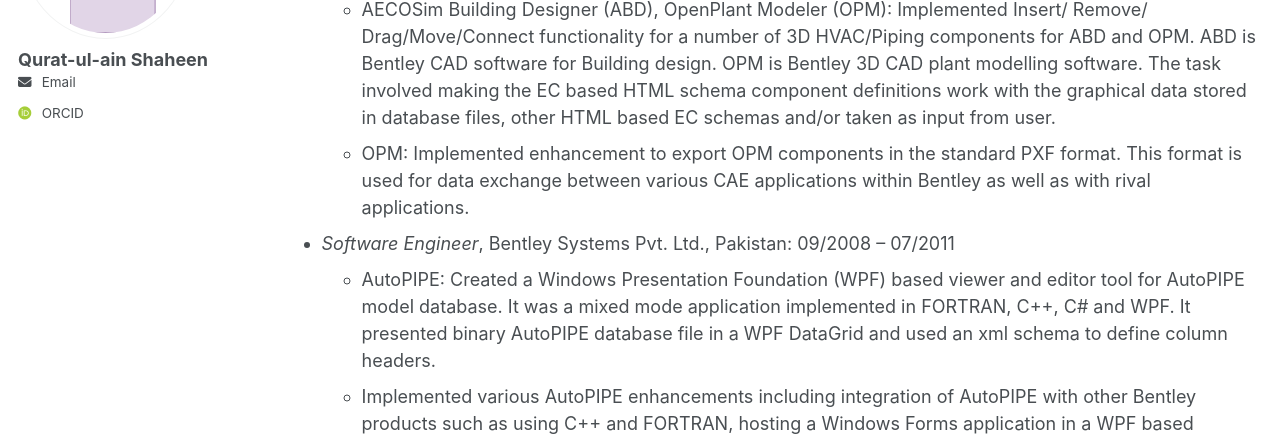
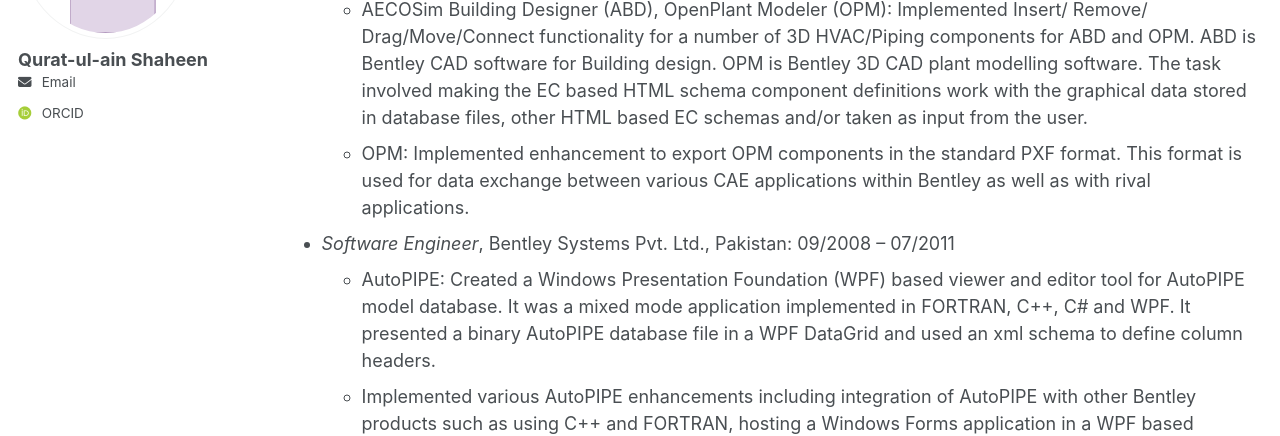
Before and after one commit to QuratulainS/QuratulainS.github.io, a Jekyll site: the page built from _pages/cv.md, in a window 1280 px wide and 900 px high, scrolled down 1363 px. Shown: the part 261-697 px from the top of the window. Built offline with Jekyll 4.4.1, drawn with Linux system fonts in a browser that asks for light colours; some web fonts are replaced; a script bundle is joined from its source files by our own code; library files that are not in the unit come from our copies; some of the changed text lies outside the part shown.

Commit message:
Update cv.md

```diff
--- a/_pages/cv.md
+++ b/_pages/cv.md
@@ -38,9 +38,9 @@
 - *Senior Software Engineer*, Bentley Systems Pvt. Ltd., Pakistan: 03/2012 – 05/2014.
     - Openplant Power PID (OPPID): Implemented enhancement to import/ export an OPPID assembly to a Bentley repository file (DGN). OPPID is a 2D CAD application for Piping Design. The task involved exploring/using Microstation API, Bentley ECFramework to export graphical, relational and business data to a dgn using a workDgn Connection.
     - Implemented ‘Drag’ functionality for a number of 2D components in OPPID. The task involved managing relationships between new and existing components and extensive use of Computer Graphics concepts like Rotation, Translation and Vector mathematics.
-    - AECOSim Building Designer (ABD), OpenPlant Modeler (OPM): Implemented Insert/ Remove/ Drag/Move/Connect functionality for a number of 3D HVAC/Piping components for ABD and OPM. ABD is Bentley CAD software for Building design. OPM is Bentley 3D CAD plant modelling software. The task involved making the EC based HTML schema component definitions work with the graphical data stored in database files, other HTML based EC schemas and/or taken as input from user.
+    - AECOSim Building Designer (ABD), OpenPlant Modeler (OPM): Implemented Insert/ Remove/ Drag/Move/Connect functionality for a number of 3D HVAC/Piping components for ABD and OPM. ABD is Bentley CAD software for Building design. OPM is Bentley 3D CAD plant modelling software. The task involved making the EC based HTML schema component definitions work with the graphical data stored in database files, other HTML based EC schemas and/or taken as input from the user.
     - OPM: Implemented enhancement to export OPM components in the standard PXF format. This format is used for data exchange between various CAE applications within Bentley as well as with rival applications.
 
 - *Software Engineer*, Bentley Systems Pvt. Ltd., Pakistan: 09/2008 – 07/2011
-  - AutoPIPE: Created a Windows Presentation Foundation (WPF) based viewer and editor tool for AutoPIPE model database. It was a mixed mode application implemented in FORTRAN, C++, C# and WPF. It presented binary AutoPIPE database file in a WPF DataGrid and used an xml schema to define column headers.
+  - AutoPIPE: Created a Windows Presentation Foundation (WPF) based viewer and editor tool for AutoPIPE model database. It was a mixed mode application implemented in FORTRAN, C++, C# and WPF. It presented a binary AutoPIPE database file in a WPF DataGrid and used an xml schema to define column headers.
   - Implemented various AutoPIPE enhancements including integration of AutoPIPE with other Bentley products such as using C++ and FORTRAN, hosting a Windows Forms application in a WPF based application.
```
Also changed, not shown: other parts of _pages/cv.md (+1 -1 lines).
